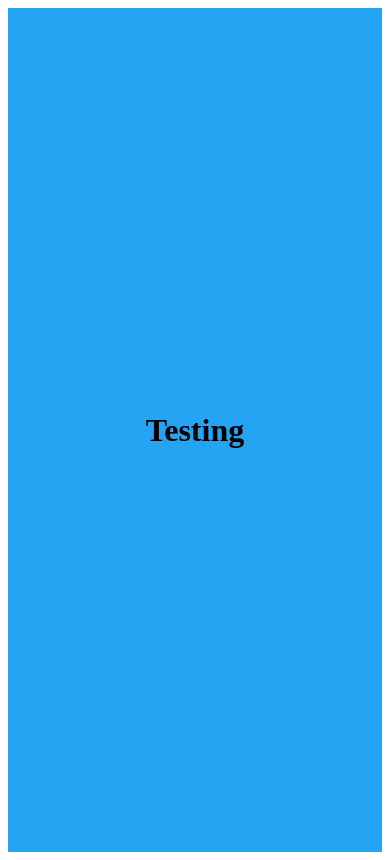
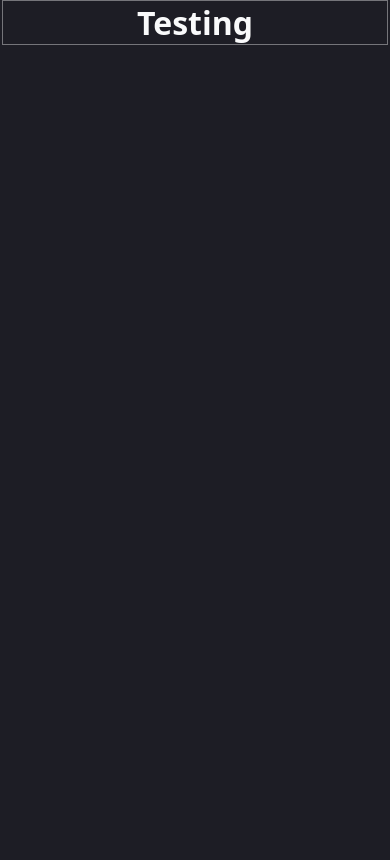
Before and after one commit to Keitumtse14/keitumetse_modipa, a Next.js app: page / in a window 390 px wide. Built offline with nearby package versions, Linux system fonts and the light colour scheme.

Commit message:
used clamp to make "responsive width"

```diff
--- a/pages/_app.tsx
+++ b/pages/_app.tsx
@@ -1,4 +1,5 @@
-import "../styles/global.module.scss";
+import "../styles/global.scss";
+import "../styles/Home.module.scss";
 import type { AppProps } from "next/app";
 
 export default function App({ Component, pageProps }: AppProps) {
--- a/pages/index.tsx
+++ b/pages/index.tsx
@@ -1,5 +1,5 @@
 import Head from "next/head";
-import styles from "../styles/global.module.scss";
+import styles from "../styles/Home.module.scss";
 
 export default function Home() {
   return (
--- /dev/null
+++ b/styles/Home.module.scss
@@ -0,0 +1,9 @@
+.container {
+  display: grid;
+  place-items: center;
+  padding: 0rem;
+  margin: 0 auto;
+  box-sizing: border-box;
+  width: clamp(320px, 99vw, 65em);
+  border: hsla(210, 20%, 98%, 0.4) solid 1px;
+}
--- a/styles/global.module.scss
+++ /dev/null
@@ -1,10 +0,0 @@
-.container {
-  display: grid;
-  place-items: center;
-  min-height: 100vh;
-  padding: 0;
-  margin: 0 auto;
-  box-sizing: border-box;
-  max-width: clamp(60em, 90%, 50rem);
-  background-color: hsl(203, 90%, 55%);
-}
--- /dev/null
+++ b/styles/global.scss
@@ -0,0 +1,17 @@
+$bg-color: hsl(240, 12%, 13%);
+$text-color: hsl(210, 20%, 98%);
+
+*,
+*::before,
+*::after {
+  padding: 0;
+  margin: 0;
+  box-sizing: border-box;
+  font-family: system-ui;
+  color: $text-color;
+}
+
+html,
+body {
+  background-color: $bg-color;
+}
```
